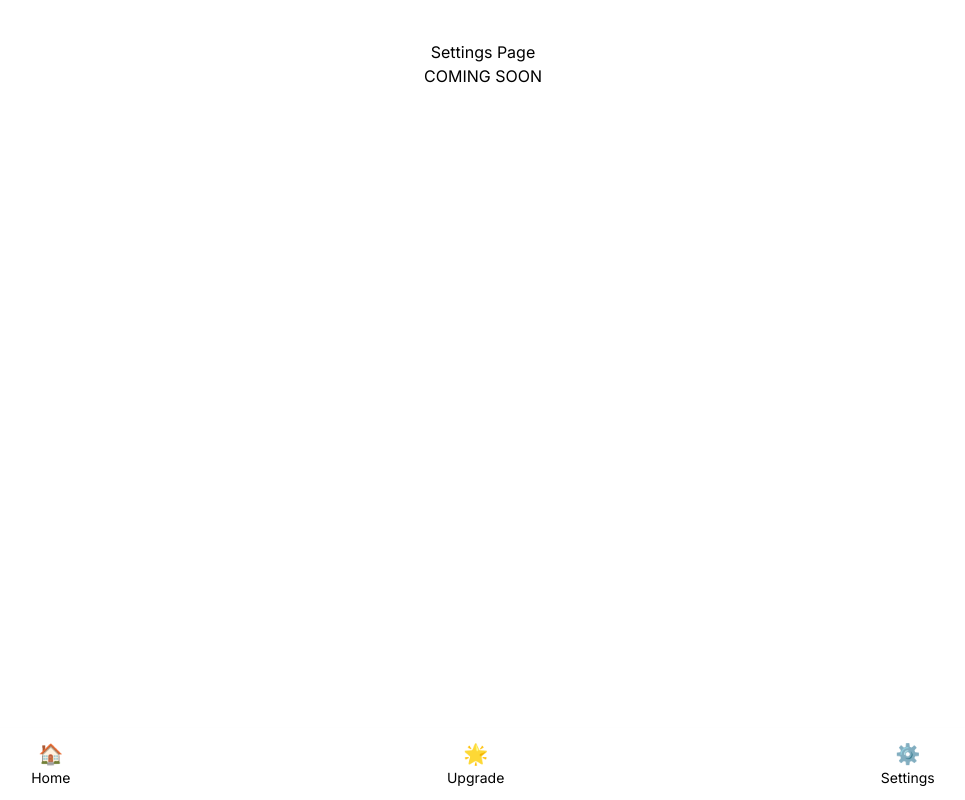
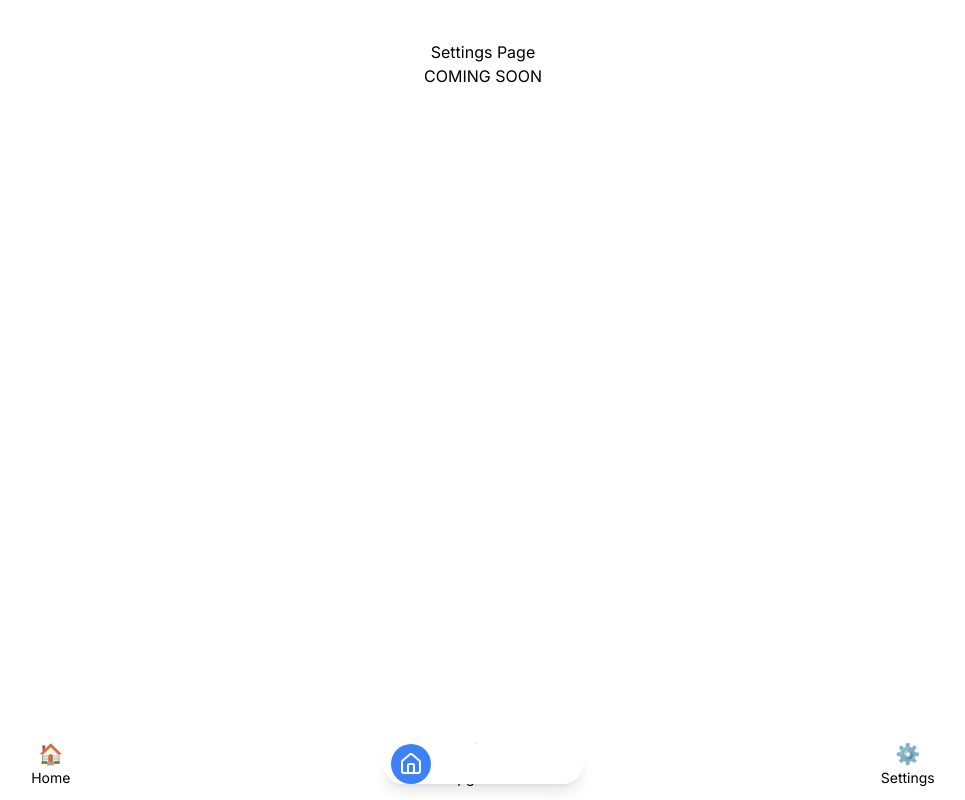
Before and after one commit to meblendi/Telegram-Mini-App, a Next.js app: page /settings in a window 1280 px wide. Shown: the whole page, without its empty margins (157-1122 px from the left). Built offline with nearby package versions, Linux system fonts and the light colour scheme.

Commit message:
Initial commit

```diff
--- /dev/null
+++ b/app/components/BottomNavBar.jsx
@@ -0,0 +1,39 @@
+"use client";
+
+import { motion } from "framer-motion";
+import { Home, Search, User, Settings } from "lucide-react";
+import { useState } from "react";
+
+const tabs = [
+  { id: "home", icon: <Home size={24} />, label: "Home" },
+  { id: "search", icon: <Search size={24} />, label: "Search" },
+  { id: "profile", icon: <User size={24} />, label: "Profile" },
+  { id: "settings", icon: <Settings size={24} />, label: "Settings" },
+];
+
+export default function BottomNavBar() {
+  const [activeTab, setActiveTab] = useState("home");
+
+  return (
+    <div className="fixed bottom-4 left-1/2 -translate-x-1/2 bg-white shadow-lg rounded-full px-4 py-2 flex items-center gap-6 z-50">
+      {tabs.map((tab) => (
+        <button
+          key={tab.id}
+          onClick={() => setActiveTab(tab.id)}
+          className="relative flex flex-col items-center justify-center"
+        >
+          {activeTab === tab.id && (
+            <motion.div
+              layoutId="activeTab"
+              className="absolute -top-2 w-10 h-10 rounded-full bg-blue-500"
+              transition={{ type: "spring", stiffness: 500, damping: 30 }}
+            />
+          )}
+          <div className="relative z-10 text-white">
+            {tab.icon}
+          </div>
+        </button>
+      ))}
+    </div>
+  );
+}
--- a/app/settings/page.tsx
+++ b/app/settings/page.tsx
@@ -1,4 +1,5 @@
 import Link from "next/link";
+import BottomNavBar from "../components/BottomNavBar";
 
 export default function Settings() {
   return (
@@ -18,6 +19,7 @@ export default function Settings() {
           </Link>
         ))}
       </div>
+      <BottomNavBar />
     </main>
   );
 }
--- a/package.json
+++ b/package.json
@@ -13,6 +13,7 @@
     "@twa-dev/types": "^8.0.2",
     "@vercel/analytics": "^1.5.0",
     "autoprefixer": "^10.4.20",
+    "framer-motion": "^12.23.9",
     "js-cookie": "^3.0.5",
     "next": "15.1.6",
     "react": "^18.3.1",
```
Also changed, not shown: 1 other file (tests, documents, lock files or other folders).
